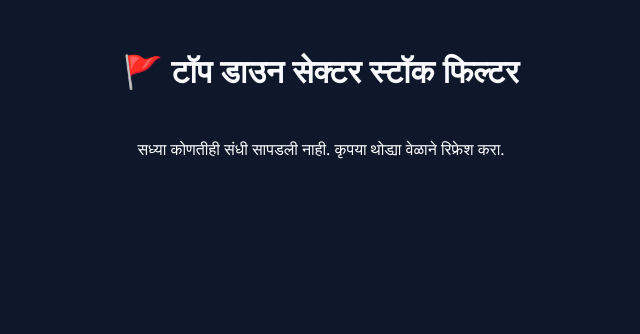
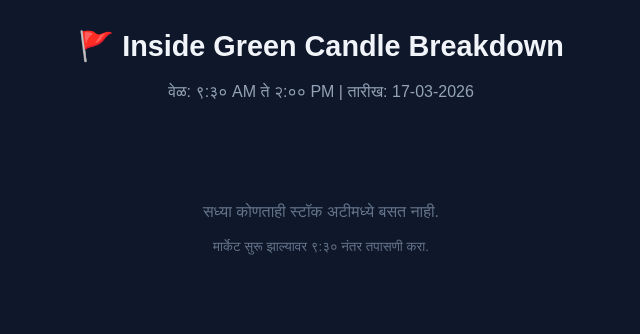
Before and after one commit to dattapwr/nifty-trading-bot, a Flask app: page / in a window 1280 px wide. Shown: the top 334 px of the page, without its empty margins (319-959 px from the left). Run offline with Flask 3, Linux system fonts and the light colour scheme.

Commit message:
Update index.html

```diff
--- a/templates/index.html
+++ b/templates/index.html
@@ -3,32 +3,36 @@
 <head>
     <meta charset="UTF-8">
     <meta name="viewport" content="width=device-width, initial-scale=1.0">
-    <title>इंट्राडे ट्रेडिंग स्कॅनर</title>
+    <meta http-equiv="refresh" content="60"> <title>Inside Candle Scanner</title>
     <style>
-        body { font-family: 'Segoe UI', sans-serif; background: #0f172a; color: white; text-align: center; padding: 20px; }
-        .grid { display: grid; grid-template-columns: repeat(auto-fit, minmax(280px, 1fr)); gap: 20px; max-width: 1000px; margin: auto; }
-        .card { background: #1e293b; padding: 25px; border-radius: 15px; border-left: 5px solid #ef4444; box-shadow: 0 4px 6px rgba(0,0,0,0.3); }
-        .symbol { font-size: 1.5em; font-weight: bold; color: #38bdf8; }
-        .price { font-size: 1.2em; margin: 10px 0; color: #4ade80; }
-        .sector { font-size: 0.9em; color: #94a3b8; margin-bottom: 10px; }
-        .time { font-size: 0.8em; color: #64748b; }
-        h1 { color: #f8fafc; margin-bottom: 30px; }
+        body { font-family: sans-serif; background: #0f172a; color: white; text-align: center; margin: 0; padding: 10px; }
+        .grid { display: grid; grid-template-columns: repeat(auto-fit, minmax(280px, 1fr)); gap: 15px; padding: 20px; }
+        .card { background: #1e293b; padding: 20px; border-radius: 12px; border-left: 6px solid #ef4444; box-shadow: 0 4px 6px rgba(0,0,0,0.3); }
+        .symbol { font-size: 1.5em; color: #38bdf8; font-weight: bold; margin-bottom: 5px; }
+        .price { color: #4ade80; font-size: 1.3em; font-weight: bold; }
+        .status { color: #fbbf24; font-size: 0.9em; margin-top: 8px; font-weight: bold; }
+        h1 { color: #f1f5f9; font-size: 1.8em; }
     </style>
 </head>
 <body>
-    <h1>🚩 टॉप डाउन सेक्टर स्टॉक फिल्टर</h1>
+    <h1>🚩 Inside Green Candle Breakdown</h1>
+    <p style="color: #94a3b8;">वेळ: ९:३० AM ते २:०० PM | तारीख: {{ date }}</p>
+
     <div class="grid">
         {% if stocks %}
             {% for s in stocks %}
                 <div class="card">
-                    <div class="sector">{{ s.sec }} Sector</div>
                     <div class="symbol">{{ s.s }}</div>
                     <div class="price">₹{{ s.p }}</div>
-                    <div class="time">स्कॅन वेळ: {{ s.t }}</div>
+                    <div class="status">📉 Breakdown Confirmed</div>
+                    <div style="font-size: 0.8em; color: #94a3b8; margin-top: 10px;">स्कॅन वेळ: {{ s.t }}</div>
                 </div>
             {% endfor %}
         {% else %}
-            <p>सध्या कोणतीही संधी सापडली नाही. कृपया थोड्या वेळाने रिफ्रेश करा.</p>
+            <div style="padding: 50px; color: #64748b;">
+                <p>सध्या कोणताही स्टॉक अटीमध्ये बसत नाही.</p>
+                <small>मार्केट सुरू झाल्यावर ९:३० नंतर तपासणी करा.</small>
+            </div>
         {% endif %}
     </div>
 </body>
```
